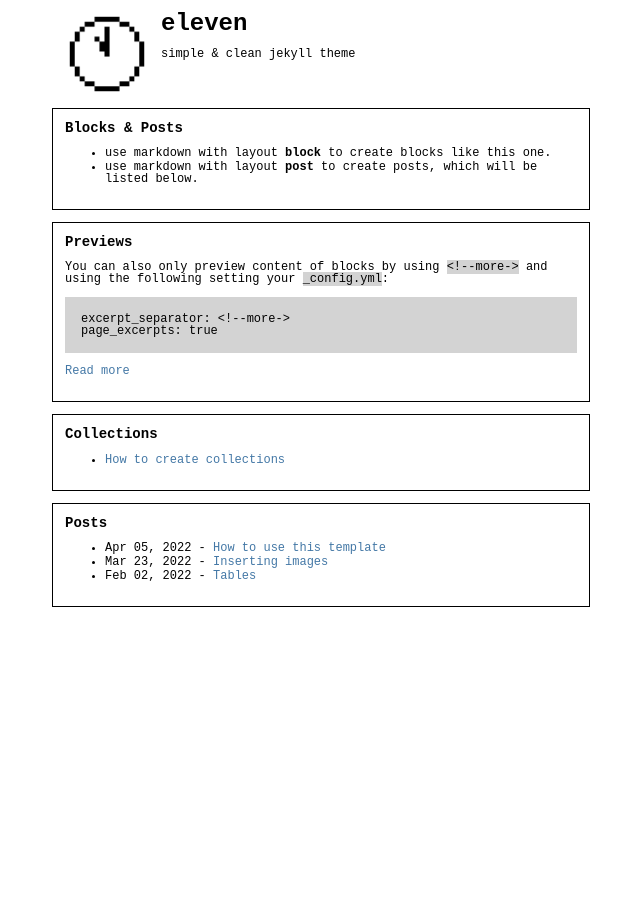
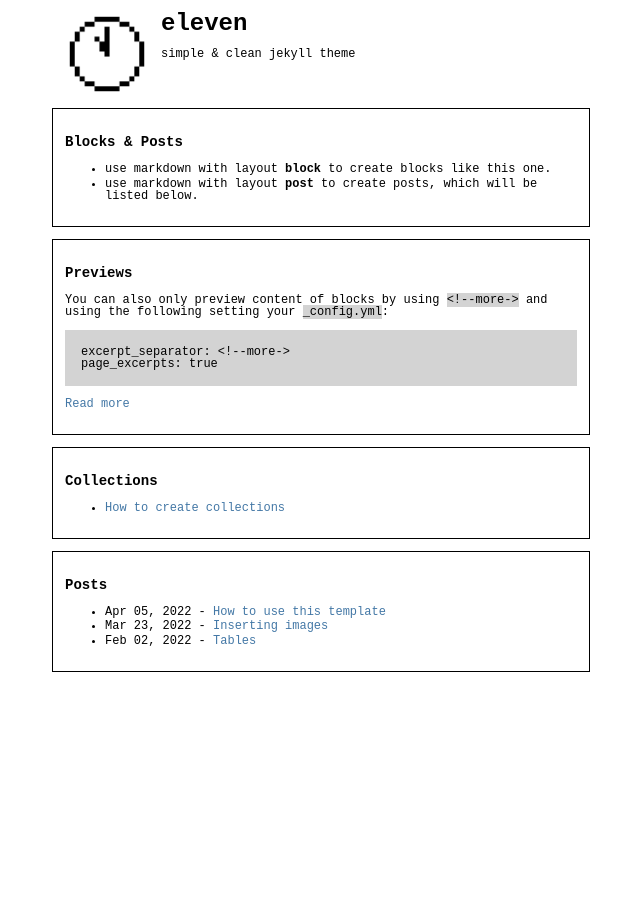
Before and after one commit to PaulSt/eleven, a Jekyll site: the page built from index.md, in a window 1280 px wide. Shown: the whole page, without its empty margins (319-959 px from the left). Built offline with Jekyll 4.4.1, drawn with Linux system fonts in a browser that asks for light colours.

Commit message:
fix margin on smaller headings...

```diff
--- a/_sass/eleven.scss
+++ b/_sass/eleven.scss
@@ -17,7 +17,7 @@ body {
 
 .post-meta { text-align: right; }
 
-h1, h2, h3, h4, h5, h6 {
+h1{
     margin: 0px;
 }
 
```
